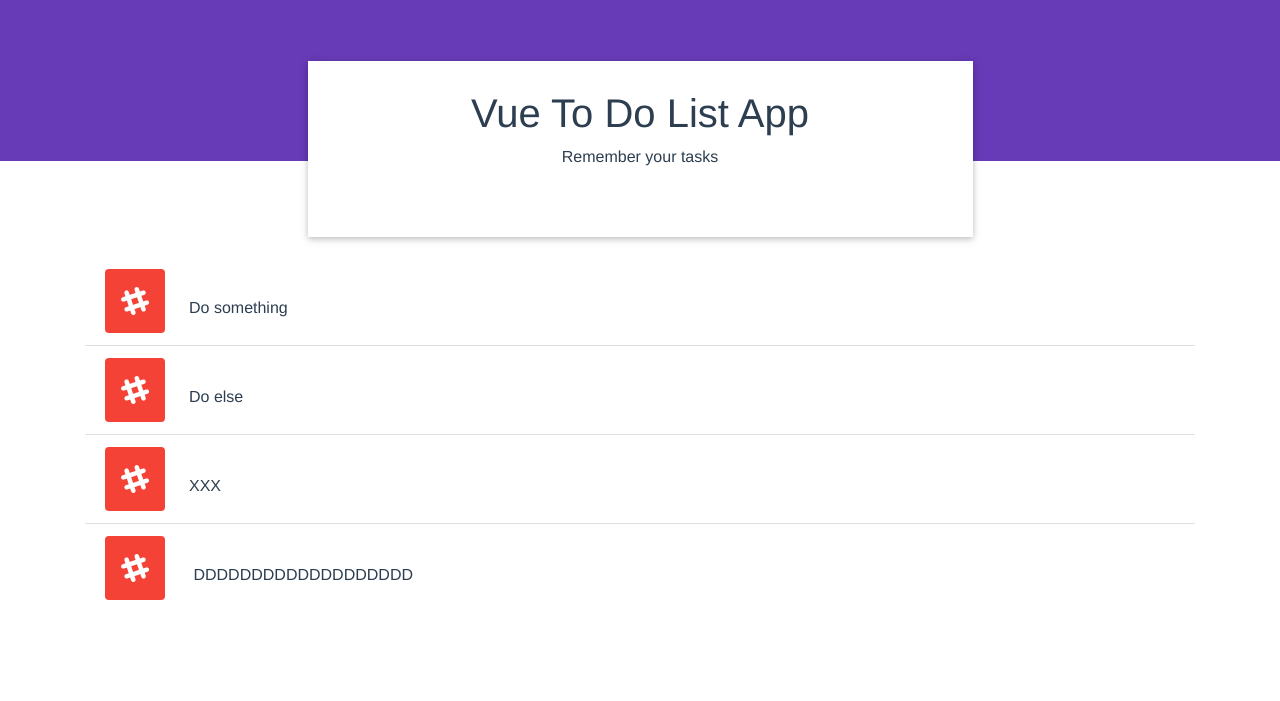
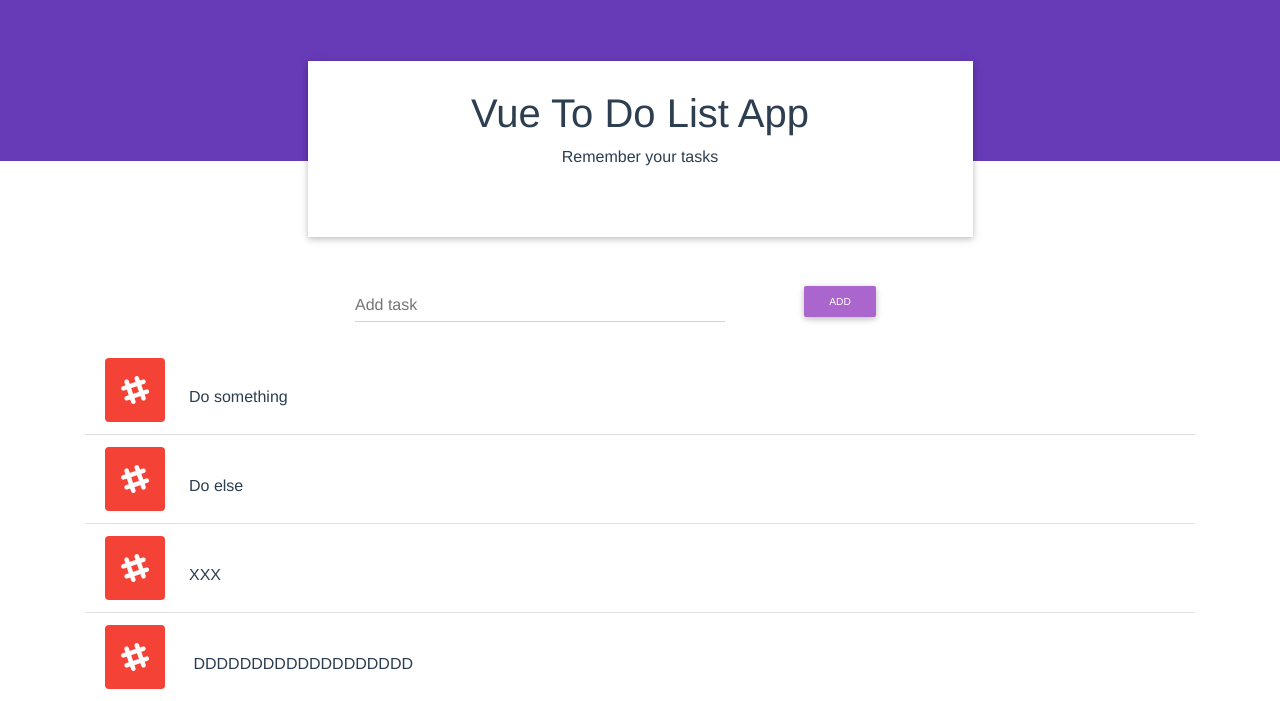
Before and after one commit to mateuszlubianka1993/to-do-list-vue, a Vue app: page / in a window 1280 px wide. Shown: the part 117-818 px from the top of the page. Built offline with nearby package versions, Linux system fonts and the light colour scheme.

Commit message:
Add AddTask component

```diff
--- a/src/App.vue
+++ b/src/App.vue
@@ -1,6 +1,7 @@
 <template>
   <div id="app">
     <Header></Header>
+    <AddTask @taskAdded="newTask"></AddTask>
     <TaskList :tasks="tasks"></TaskList>
   </div>
 </template>
@@ -8,6 +9,7 @@
 <script>
 import Header from './components/Header';
 import TaskList from './components/TaskList';
+import AddTask from './components/AddTask';
 
 export default {
   data: function() {
@@ -20,10 +22,16 @@ export default {
             ]
         }
     },
+  methods: {
+    newTask(task) {
+      this.tasks.push(task);
+    }
+  },
   name: 'App',
   components: {
     Header,
-    TaskList
+    TaskList,
+    AddTask
   }
 }
 </script>
--- /dev/null
+++ b/src/components/AddTask.vue
@@ -0,0 +1,44 @@
+<template>
+  <!--Body-->
+  <form class="container form-container">
+    <div class="row">
+      <div class="col-sm-8">
+        <!-- Medium input -->
+        <div class="md-form">
+          <input v-model="task" type="text" id="inputMDEx" class="form-control" required/>
+          <label for="inputMDEx">Add task</label>
+        </div>
+      </div>
+      <div class="col-sm-4 submitButton">
+        <button @click.prevent="addNewTask" type="button" class="btn btn-sm btn-secondary">
+          Add
+        </button>
+      </div>
+    </div>
+  </form>
+</template>
+
+<script>
+export default {
+    data: function() {
+        return {
+            task: ''
+        }
+    },
+    methods: {
+        addNewTask() {
+            this.$emit('taskAdded', this.task);
+            this.task = '';
+        }
+    }
+}
+</script>
+
+<style scoped>
+.submitButton {
+    margin: auto;
+  }
+.form-container {
+    max-width: 600px;
+}
+</style>
--- a/src/components/Header.vue
+++ b/src/components/Header.vue
@@ -13,11 +13,7 @@
             <h1 class="h1-responsive"><strong>Vue To Do List App</strong></h1>
             <p class="pb-4">Remember your tasks</p>
 
-            <!--Body-->
-            <form action="#">
 
-
-            </form>
           </div>
           <!--Naked Form-->
 
@@ -38,4 +34,5 @@ export default {
   .header {
     margin-bottom: 20px;
   }
+
 </style>
```
